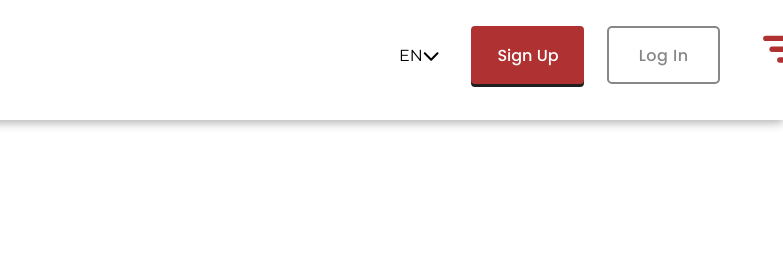
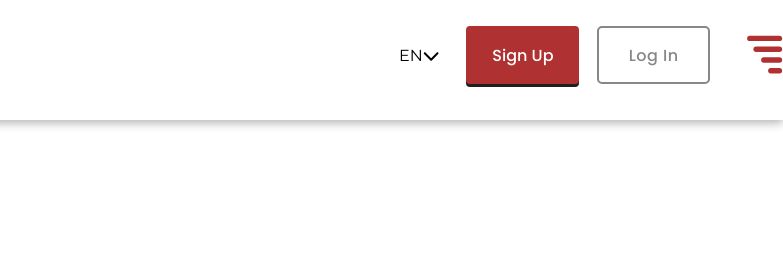
Before and after one commit to L1M1N4L/Onigiri-Project, a plain HTML site: page index.html in a window 1280 px wide. Shown: the top 275 px of the page, 497-1280 px from the left. Drawn offline with Linux system fonts and the light colour scheme.

Commit message:
Update styles.css

```diff
--- a/Css/styles.css
+++ b/Css/styles.css
@@ -22,6 +22,10 @@ body {
     z-index: 9999;
     transition: all 300ms ease-in-out;
     overflow: hidden;
+}
+
+.logoimage{
+    width: 65%;
 }
 
 .Logo {
@@ -84,10 +88,9 @@ body {
 .RightButtons {
     display:flex;
     justify-content: space-between;
-    width: 400px;
-    margin-left: 70%;
+    width: 30%;
+    float:right;
     margin-top: -65px;
-
 }
 
 .Shape {
```
